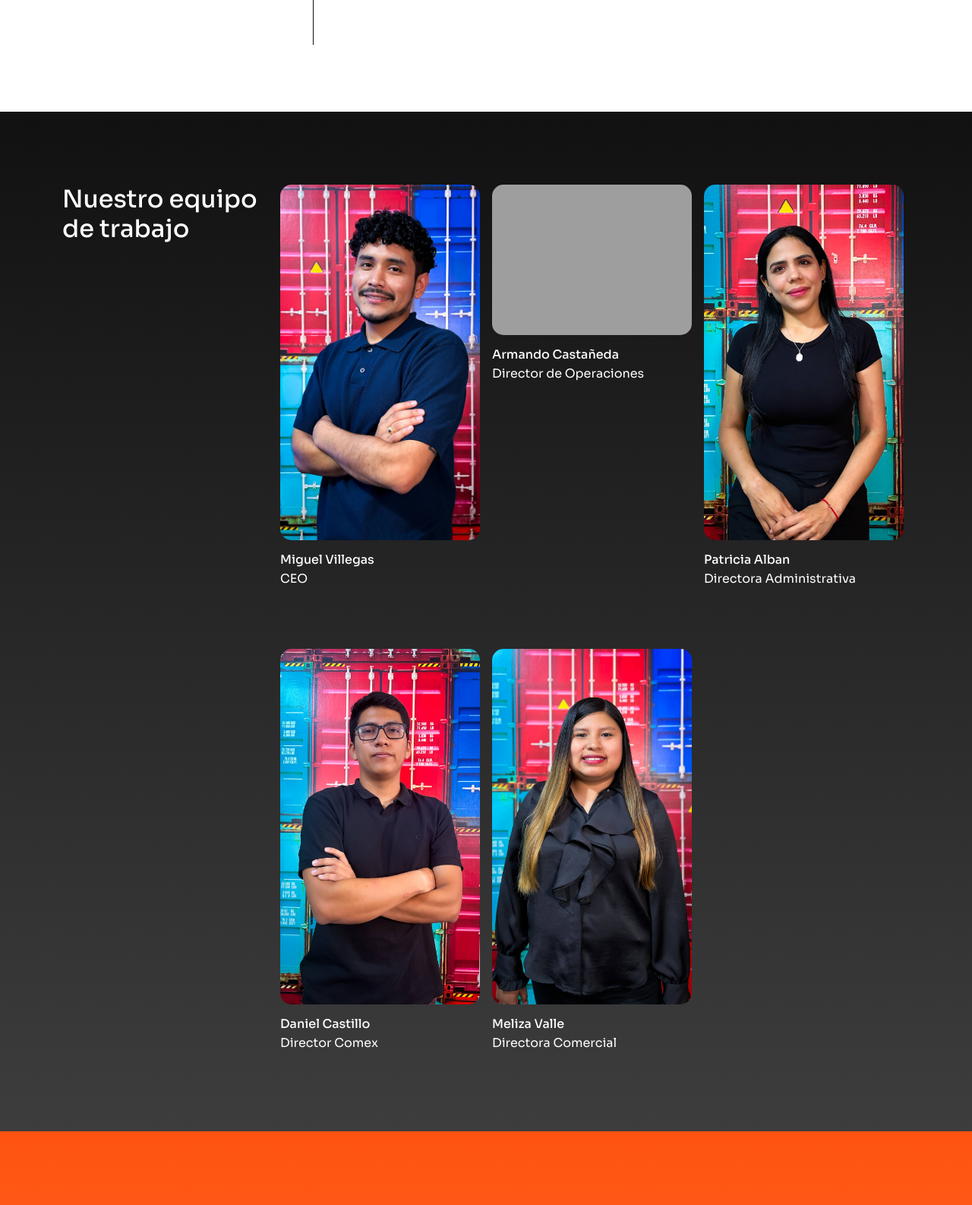
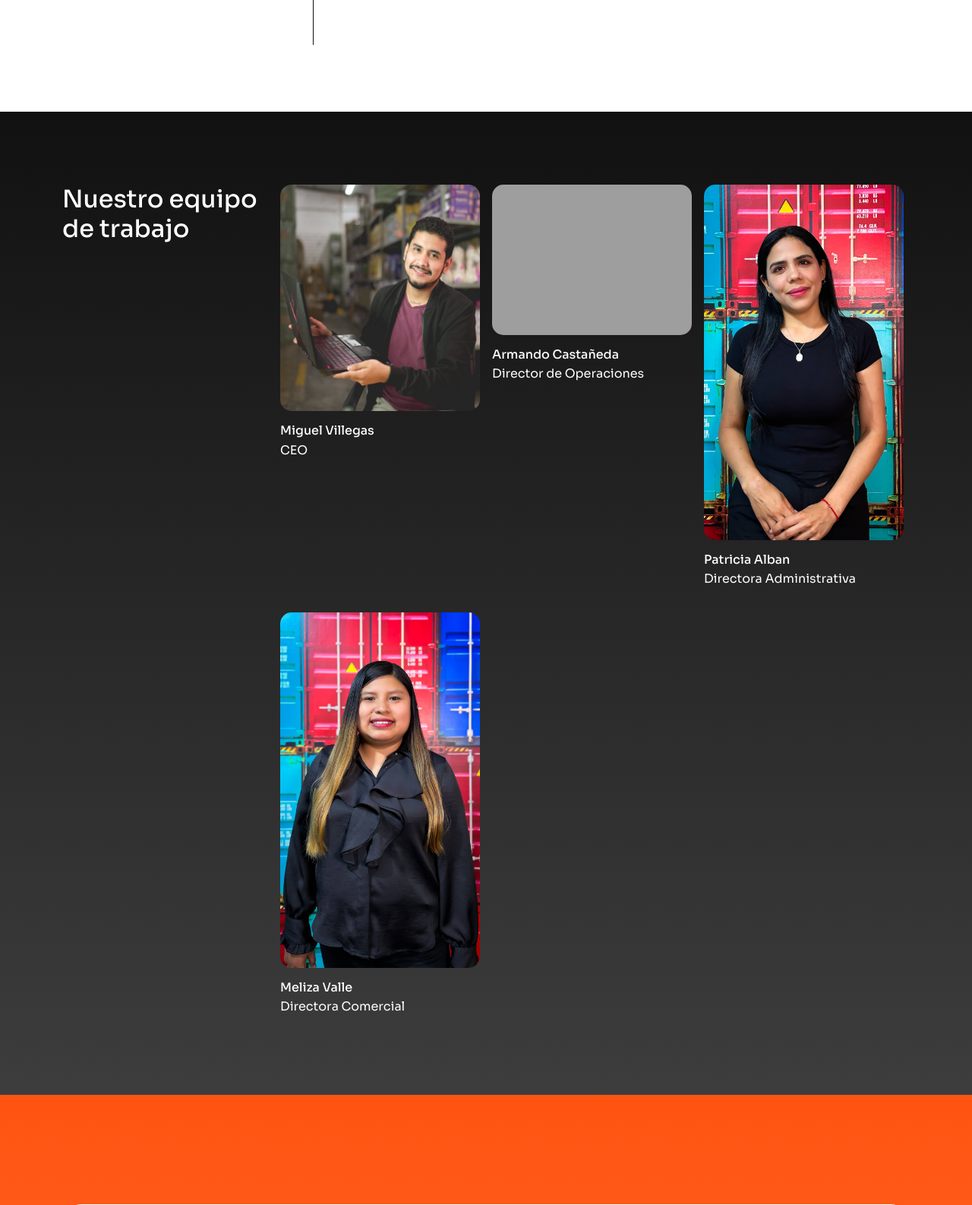
Before and after one commit to HarukaDev31/probusiness.pe, a CodeIgniter app: page /20/nosotros in a window 1280 px wide. Shown: the part 2712-4298 px from the top of the page at 76% size. Run offline with CodeIgniter, Linux system fonts and the light colour scheme; data that the repository does not hold is empty; some libraries are stand-ins or nearby versions; grey boxes are pictures that could not be loaded.

Commit message:
remove:daniel,renove:miguel photo

```diff
--- a/application/views/Web/views/aboutus.php
+++ b/application/views/Web/views/aboutus.php
@@ -162,7 +162,7 @@
             <div class="col-md-4 col-6 mb-6 px-2 wow fadeInUp" data-wow-duration=".5s" data-wow-delay=".2s">
                 <div class="w-100">
                     <div class="bx-img">
-                         <img src="<?php echo base_url("assets/img/nosotros/team_miguel.jpeg"); ?>" class="img-fluid" alt="CEO Miguel Villegas">
+                         <img src="<?php echo base_url("assets/img/nosotros/team_miguel2.png"); ?>" class="img-fluid" alt="CEO Miguel Villegas">
                     </div>
                     <div class="mt-md-3 mt-3">
                         <h6 class="text-white mb-1">Miguel Villegas</h6>
@@ -203,7 +203,7 @@
                 </div>
               </div>
             </div>
-            <div class="col-md-4 col-6 mb-3 px-2 wow fadeInUp" data-wow-duration=".5s" data-wow-delay=".10s">
+            <!-- <div class="col-md-4 col-6 mb-3 px-2 wow fadeInUp" data-wow-duration=".5s" data-wow-delay=".10s">
               <div class="w-100">
                 <div class="bx-img">
                   <img src="<?php echo base_url("assets/img/nosotros/team_daniel.jpeg"); ?>" class="img-fluid" alt="Director Comex Daniel Castillo">
@@ -213,7 +213,7 @@
                   <p class="text-white">Director Comex</p>
                 </div>
               </div>
-            </div>
+            </div> -->
             <div class="col-md-4 col-6 mb-3 px-2 wow fadeInUp" data-wow-duration=".5s" data-wow-delay=".10s">
               <div class="w-100">
                 <div class="bx-img">
--- a/application/views/Web/views/curso_membresia.php
+++ b/application/views/Web/views/curso_membresia.php
@@ -805,7 +805,7 @@
             <div class="col-md-4 col-6 mb-3 px-2 wow fadeInUp" data-wow-duration=".5s" data-wow-delay=".2s">
                 <div class="w-100">
                     <div class="bx-img">
-                      <img src="<?php echo base_url("assets/img/nosotros/team_miguel.jpeg"); ?>" class="img-fluid" alt="CEO Miguel Villegas">
+                      <img src="<?php echo base_url("assets/img/nosotros/team_miguel2.png"); ?>" class="img-fluid" alt="CEO Miguel Villegas">
                       <button class="border-0 bg-transparent"><i class="bi bi-plus-square"></i></button>
                     </div>
                     <div class="mt-md-3 mt-3">
@@ -814,7 +814,7 @@
                     </div>
                 </div>
             </div>
-            <div class="col-md-4 col-6 mb-3 px-2 wow fadeInUp" data-wow-duration=".5s" data-wow-delay=".2s">
+            <!-- <div class="col-md-4 col-6 mb-3 px-2 wow fadeInUp" data-wow-duration=".5s" data-wow-delay=".2s">
                 <div class="w-100">
                     <div class="bx-img">
                       <img src="<?php echo base_url("assets/img/nosotros/team_daniel.jpeg"); ?>" class="img-fluid" alt="Director Comex Daniel Castillo">
@@ -825,7 +825,7 @@
                       <p class="text-white">Director Comex</p>
                     </div>
                 </div>
-            </div>
+            </div> -->
              <div class="col-md-4 col-6 mb-3 px-2 wow fadeInUp" data-wow-duration=".5s" data-wow-delay=".2s">
                 <div class="w-100">
                     <div class="bx-img">
--- a/application/views/Web/views/curso_membresia_v1.php
+++ b/application/views/Web/views/curso_membresia_v1.php
@@ -459,7 +459,7 @@
             <div class="col-md-4 col-6 mb-3 px-2 wow fadeInUp" data-wow-duration=".5s" data-wow-delay=".2s">
                 <div class="w-100">
                     <div class="bx-img">
-                      <img src="<?php echo base_url("assets/img/nosotros/team_miguel.jpeg"); ?>" class="img-fluid" alt="CEO Miguel Villegas">
+                      <img src="<?php echo base_url("assets/img/nosotros/team_miguel2.png"); ?>" class="img-fluid" alt="CEO Miguel Villegas">
                       <button class="border-0 bg-transparent"><i class="bi bi-plus-square"></i></button>
                     </div>
                     <div class="mt-md-3 mt-3">
@@ -468,7 +468,7 @@
                     </div>
                 </div>
             </div>
-            <div class="col-md-4 col-6 mb-3 px-2 wow fadeInUp" data-wow-duration=".5s" data-wow-delay=".2s">
+            <!-- <div class="col-md-4 col-6 mb-3 px-2 wow fadeInUp" data-wow-duration=".5s" data-wow-delay=".2s">
                 <div class="w-100">
                     <div class="bx-img">
                       <img src="<?php echo base_url("assets/img/nosotros/team_daniel.jpeg"); ?>" class="img-fluid" alt="Director Comex Daniel Castillo">
@@ -479,7 +479,7 @@
                       <p class="text-white">Director Comex</p>
                     </div>
                 </div>
-            </div>
+            </div> -->
              <div class="col-md-4 col-6 mb-3 px-2 wow fadeInUp" data-wow-duration=".5s" data-wow-delay=".2s">
                 <div class="w-100">
                     <div class="bx-img">
```
Also changed, not shown: assets/img/nosotros/team_miguel2.png (added).
